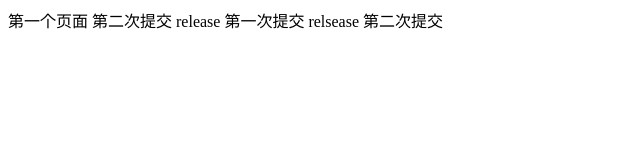
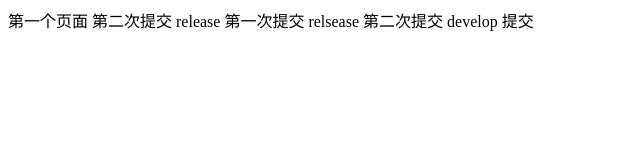
Before and after one commit to chrisTinaHAHA0/demoProjects, a plain HTML site: page index.html in a window 1280 px wide. Shown: the whole page, without its empty margins (0-640 px from the left). Drawn offline with Linux system fonts and the light colour scheme.

Commit message:
dev commit1

```diff
--- a/index.html
+++ b/index.html
@@ -12,6 +12,8 @@
 
          release 第一次提交
          relsease 第二次提交
+
+         develop 提交
     </div>
 </body>
 </html>
```
